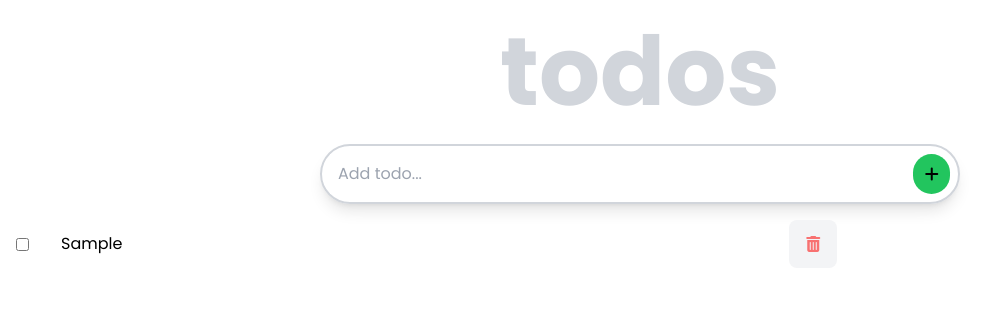
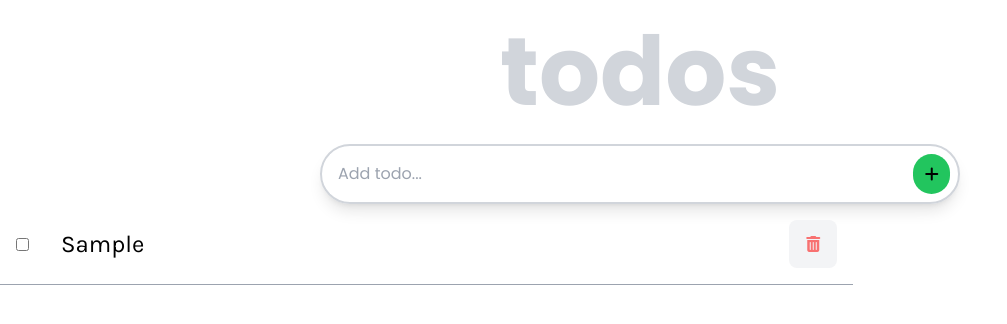
Before and after one commit to IGIRANEZAJosue/todo-project, a React (Vite) app: page / in a window 1280 px wide. Both pictures are taken after typing "Sample" into the empty fields and a click on the button 931 px from the left and 174 px from the top of the page. Shown: the top 324 px of the page, without its empty margins (0-1007 px from the left). Built offline with nearby package versions, Linux system fonts and the light colour scheme.

Commit message:
Make todo component

```diff
--- a/src/App.jsx
+++ b/src/App.jsx
@@ -1,4 +1,5 @@
 import { useState } from "react";
+import Todo from "./components/Todo";
 
 export default function App() {
    const [input, setInput] = useState("");
@@ -41,13 +42,7 @@ export default function App() {
          </form>
          <div className="w-full">
             {todos.map((todo) => (
-               <div className="flex items-center gap-8 p-4 w-2/3" key={todo.id}>
-                  <input type="checkbox" checked={todo.isCompleted} />
-                  <p>{todo.title}</p>
-                  <button className="flex justify-center items-center bg-gray-100 ml-auto rounded-lg text-red-400 size-12">
-                     <i className="fa-trash-can fa-solid"></i>
-                  </button>
-               </div>
+               <Todo key={todo.id} todo={todo} todos={todos} />
             ))}
          </div>
       </div>
--- /dev/null
+++ b/src/components/Todo.jsx
@@ -0,0 +1,14 @@
+/* eslint-disable react/prop-types */
+const Todo = ({ todo, todos }) => {
+   return (
+      <div className="flex items-center gap-8 p-4 border-b border-b-gray-400 w-2/3">
+         <input type="checkbox" checked={todo.isCompleted} />
+         <p className="font-karla text-2xl">{todo.title}</p>
+         <button className="flex justify-center items-center bg-gray-100 ml-auto rounded-lg text-red-400 size-12">
+            <i className="fa-trash-can fa-solid"></i>
+         </button>
+      </div>
+   );
+};
+
+export default Todo;
```
